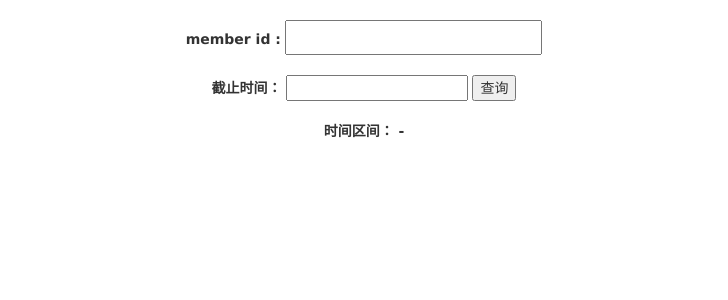
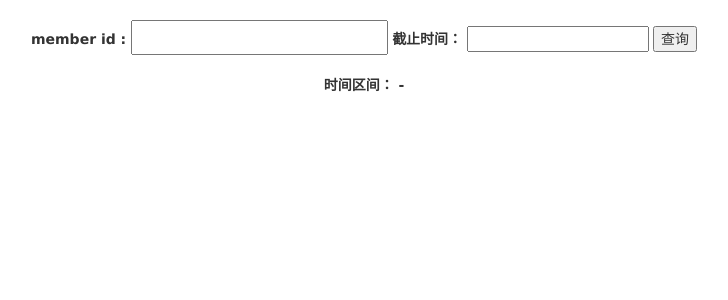
Before and after one commit to petitmi/Data-Platform-with-Flask, a Python web app: template app/templates/member.html in a window 1280 px wide. Shown: the part 53-353 px from the top of the page, without its empty margins (276-1004 px from the left). Run offline with Jinja, Linux system fonts and the light colour scheme; the template is opened without the code that fills it, so the values that code supplies are empty; some libraries are stand-ins or nearby versions.

Commit message:
add member page

```diff
--- a/app/templates/member.html
+++ b/app/templates/member.html
@@ -13,9 +13,6 @@
             <span style="text-align: center;display:block;">
                 <span style="border: #0d3349;font-weight: bold"> member id :</span>
                 <input type="text" name="member_id" value="{{member_id}}" style="font-size: 20px">
-            </span>
-            <br>
-            <span style="text-align: center;display:block;">
                 <span style="border: #0d3349;font-weight: bold">截止时间：</span>
                 <input type="text" name="time_end" value="{{ time_end }}" readonly class="datetimepicker1" >
                 <input type="submit" class="startButton" value="查询">
```
